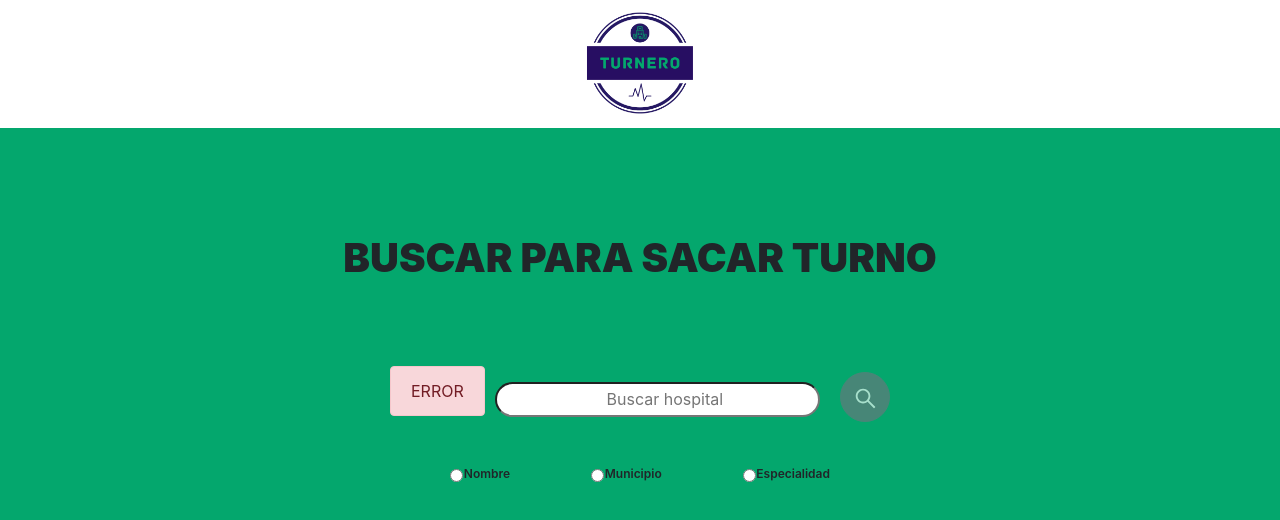
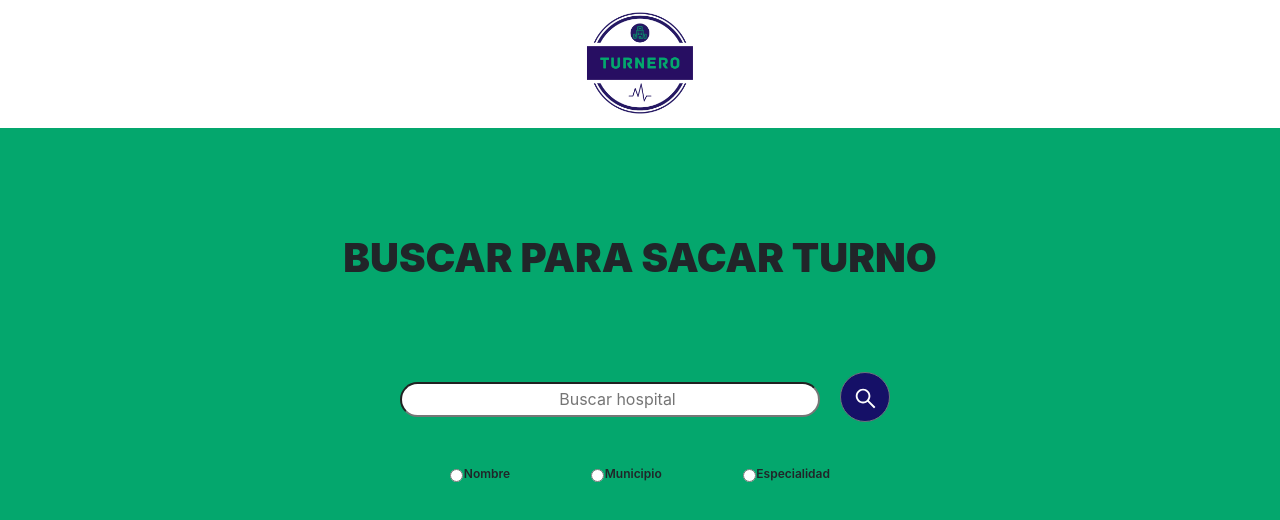
Before and after one commit to enadialopez/turnero, a React (Create React App) app in the folder frontend/: page / in a window 1280 px wide. Shown: the top 520 px of the page. Built offline with nearby package versions, Linux system fonts and the light colour scheme.

Commit message:
agregamos validacion de busqueda en front

```diff
--- a/frontend/src/components/FormTurno.jsx
+++ b/frontend/src/components/FormTurno.jsx
@@ -1,6 +1,6 @@
 import React, { useState, useEffect } from 'react';
 import { useParams, useNavigate } from "react-router-dom";
-import Service from '../service/service';
+import Service from '../Service/service';
 import '../styles/FormTurno.css';
 
 const FormTurno = () => {
--- a/frontend/src/components/Home.jsx
+++ b/frontend/src/components/Home.jsx
@@ -1,18 +1,29 @@
 import React, { useState }  from 'react';
-import { Link } from 'react-router-dom';
+import { Link, useNavigate } from 'react-router-dom';
 import { AiOutlineSearch } from "react-icons/ai";
 import '../styles/Home.css';
 
 const Home = () => {
+    const navigate = useNavigate();
+
+    const goSearchResults = () => {
+        navigate("/hospital/search?q=" + search + "&value=" + selection) ;
+    };
+
+    const handleButtonClick = () => {
+        if (selection == "") {setShowAlert(true)}
+        else {goSearchResults()}
+    }
 
     const [selection, setSelection] = useState("");
     const [search, setSearch] = useState("");
     const changeSearch = (event) => setSearch(event.target.value);
     const [disable, setDisable] = useState (true)
+    const [showAlert, setShowAlert] = useState (false)
 
     const changeSelectValue = (value) => {
         setSelection(value)
-        setDisable(false);
+        setShowAlert(false)
     }
 
     return (
@@ -23,11 +34,9 @@ const Home = () => {
                 </div>
                 <div className="search-content">
                     <div className='search-bar'>
-                        {disable && (<div className="alert alert-danger" role="alert">ERROR</div>) }
+                        { showAlert ? <div className="alert alert-danger" role="alert">ERROR</div> : ""}
                         <input className="search-btn" type="text" placeholder="Buscar hospital" aria-label="Search" onChange={changeSearch} />
-                        <Link to={`/hospital/search?q=${search}&value=${selection}`}>
-                            <button disabled={disable} className="btn btn-secondary" type="submit"><AiOutlineSearch color="white" size={25}/></button>
-                        </Link>
+                        <button onClick={() => handleButtonClick(search, selection)} className="btn btn-secondary" type="submit"><AiOutlineSearch color="white" size={25}/></button>
                     </div>
                     <div className='text-2'>
 
--- a/frontend/src/components/Hospital.jsx
+++ b/frontend/src/components/Hospital.jsx
@@ -1,6 +1,6 @@
 import React, { useState, useEffect }   from 'react';
 import { useParams, useNavigate } from "react-router-dom";
-import Service from '../service/service';
+import Service from '../Service/service';
 import EspecialidadModel from './EspecialidadModel';
 import '../styles/Hospital.css';
 
--- a/frontend/src/components/Search.jsx
+++ b/frontend/src/components/Search.jsx
@@ -1,6 +1,6 @@
 import React, { useState, useEffect } from "react";
 import { useLocation, useNavigate } from 'react-router-dom';
-import Service from '../service/service';
+import Service from '../Service/service';
 import HospitalModel from './HospitalModel';
 import '../styles/Search.css';
 
--- a/frontend/src/components/Turno.jsx
+++ b/frontend/src/components/Turno.jsx
@@ -1,6 +1,6 @@
 import React, { useState, useEffect } from 'react';
 import { useParams } from "react-router-dom";
-import Service from '../service/service';
+import Service from '../Service/service';
 
 const Turno = () => {
 
```
Also changed, not shown: 2 other files (tests, documents, lock files or other folders).
